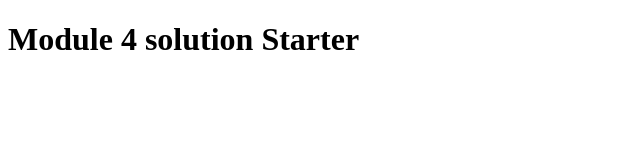
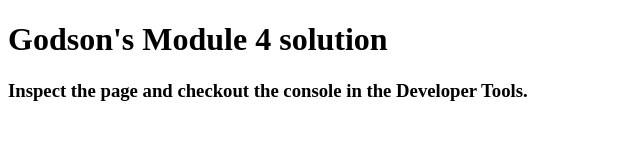
Before and after one commit to MGodson/fullstack-course4, a plain HTML site: page index.html in a window 1280 px wide. Shown: the whole page, without its empty margins (0-640 px from the left). Drawn offline with Linux system fonts and the light colour scheme.

Commit message:
Updated.

```diff
--- a/index.html
+++ b/index.html
@@ -11,6 +11,7 @@
 	<script src="script.js"></script>
 </head>
 <body>
-<h1>Module 4 solution Starter</h1>
+<h1>Godson's Module 4 solution </h1>
+<h3>Inspect the page and checkout the console in the Developer Tools.</h3>
 </body>
 </html>
```
